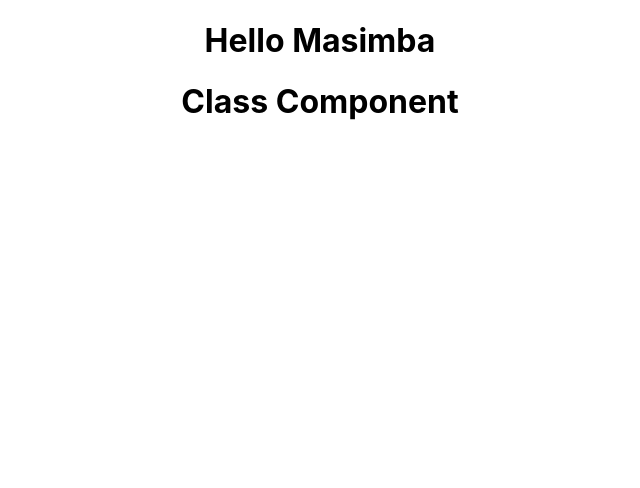
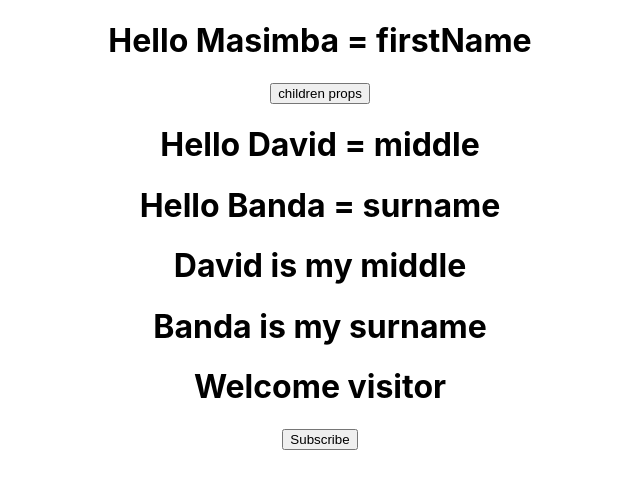
Before and after one commit to Masi-B/refresher-react, a React (Create React App) app: page / in a window 1280 px wide. Shown: the top 488 px of the page, without its empty margins (320-960 px from the left). Built offline with nearby package versions, Linux system fonts and the light colour scheme.

Commit message:
third commit

```diff
--- a/src/App.js
+++ b/src/App.js
@@ -1,13 +1,20 @@
 //import logo from './logo.svg';
 import './App.css';
 import Greet from './components/Greet';
+import Message from './components/Message';
 import Welcome from './components/Welcome';
 
 function App() {
   return (
     <div className="App">
-      <Greet />
-      <Welcome/>
+      <Greet name="Masimba" typename="firstName">
+        <button>children props</button>
+      </Greet>
+      <Greet name="David" typename="middle" />
+      <Greet name="Banda" typename="surname" />
+      <Welcome name="David" typename="middle" />
+      <Welcome name="Banda" typename="surname" />
+      <Message/>
     </div>
   );
 }
--- a/src/components/Greet.js
+++ b/src/components/Greet.js
@@ -1,5 +1,11 @@
 import React from "react";
 
-const Hey = () => <h1>Hello Masimba</h1>
-
+const Hey = (props) => {
+    return (
+        <div>
+        <h1>Hello {props.name} = {props.typename}</h1>
+        {props.children}
+        </div>
+    )
+}
 export default Hey
--- /dev/null
+++ b/src/components/Message.js
@@ -0,0 +1,32 @@
+//class components
+import React, { Component } from "react";
+
+class Message extends Component {
+
+  //constructor
+  constructor() {
+    super()
+    this.state = {
+      message: "Welcome visitor"
+    }
+  }
+
+  changeMessage() {
+    this.setState ( {
+      message: "You are now subscribed"
+    }
+    )
+  }
+
+
+  render() {
+    return (
+      <div>
+        <h1>{this.state.message}</h1>
+        <button onClick={() => this.changeMessage()}>Subscribe</button>
+      </div>
+    );
+  }
+}
+
+export default Message;
--- a/src/components/Welcome.js
+++ b/src/components/Welcome.js
@@ -3,7 +3,7 @@ import React, { Component } from "react"
 
 class Welcome extends Component {
     render() {
-     return <h1>Class Component</h1>
+        return <h1>{this.props.name} is my {this.props.typename}</h1>
     }
 
 }
```
